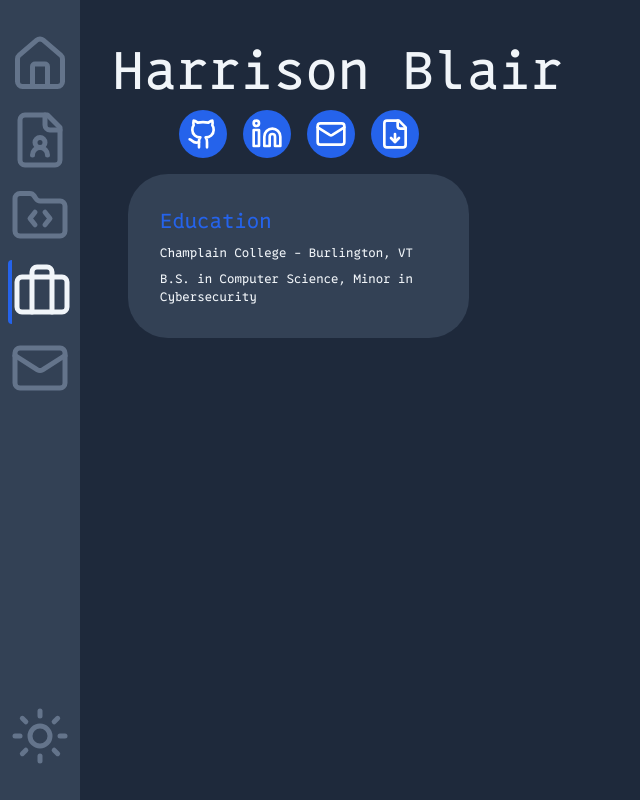
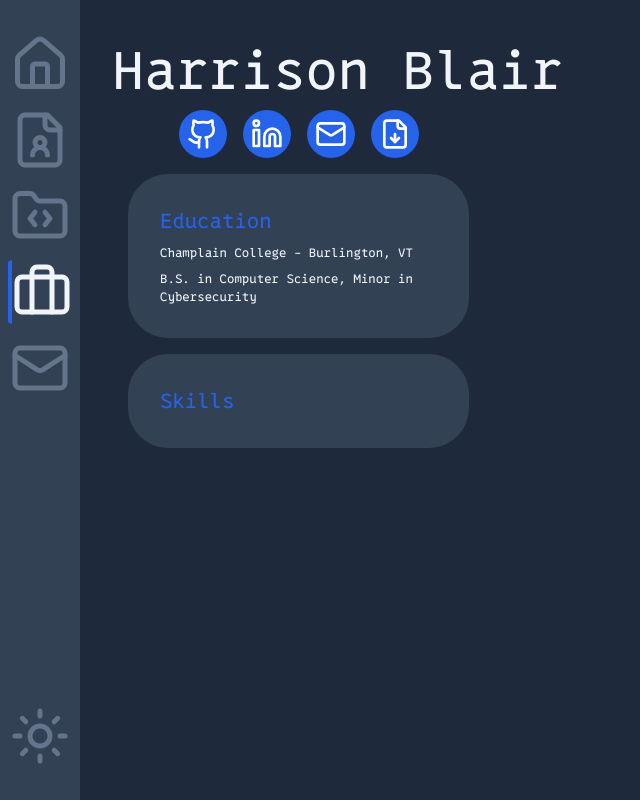
Before and after one commit to Harrison-Blair/personal-website, a Next.js app: page /work in a window 1280 px wide. Shown: the whole page, without its empty margins (0-640 px from the left). Built offline with nearby package versions, Linux system fonts and the light colour scheme.

Commit message:
add skills section

```diff
--- a/src/app/work/page.tsx
+++ b/src/app/work/page.tsx
@@ -57,6 +57,14 @@ export default function Work() {
               </p>
             </div>
           </div>
+          <div className="bg-[var(--muted)] rounded-[2.5rem] m-4 p-4 ">
+            <div className="flex flex-col p-4 gap-2">
+              <h2 className="text-[2.5vh] text-[var(--primary)]">
+                Skills
+              </h2>
+
+            </div>
+          </div>
         </div>
         <div> {/* Main Content - 2/3 of Screen */}
 
```
